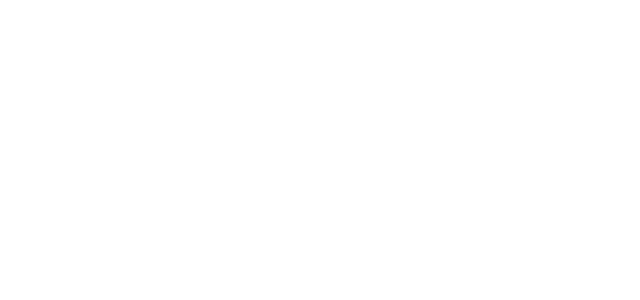
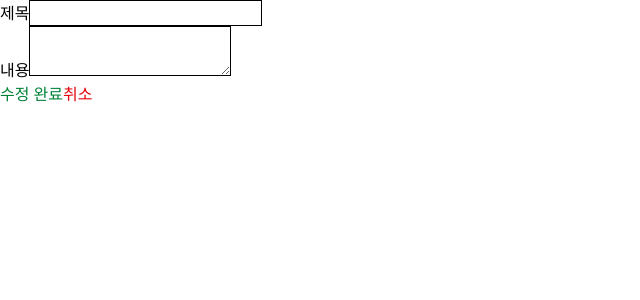
Before and after one commit to Juice-Han/Tave-Study-Blog, a React (Vite) app: page /posts/edit/1 in a window 1280 px wide. Before the commit this address had no page. Shown: the top 300 px of the page, without its empty margins (0-640 px from the left). Built offline with nearby package versions, Linux system fonts and the light colour scheme.

Commit message:
feat: 간단한 UI 개발 완료

```diff
--- a/src/App.tsx
+++ b/src/App.tsx
@@ -9,12 +9,12 @@ import WritePage from './pages/WritePage'
 import DetailPage from './pages/DetailPage'
 import PostProvider from './providers/PostProvider'
 import type { Post } from './contexts/PostContext'
+import EditPage from './pages/EditPage'
 
 function App() {
   const [userInfo, setUserInfo] = useState<UserInfo>({
     userId: null,
     username: null,
-    email: null,
     isLogin: false,
     token: null,
   })
@@ -25,13 +25,23 @@ function App() {
 
   const [posts, setPosts] = useState<Post[] | null>(null)
 
-  const changePosts = (posts: Post[]) => {
+  const changePosts = (posts: Post[] | null) => {
     setPosts(posts)
+  }
+
+  const logout = () => {
+    changePosts(null)
+    changeUserInfo({
+      userId: null,
+      username: null,
+      isLogin: false,
+      token: null,
+    })
   }
 
   return (
     <>
-      <UserProvider user={{ userInfo, changeUserInfo }}>
+      <UserProvider user={{ userInfo, changeUserInfo, logout }}>
         <PostProvider posts={{ posts, changePosts }}>
           <BrowserRouter>
             <Routes>
@@ -55,6 +65,10 @@ function App() {
                 path='/posts/:id'
                 element={<DetailPage />}
               />
+              <Route
+                path='/posts/edit/:id'
+                element={<EditPage />}
+              />
             </Routes>
           </BrowserRouter>
         </PostProvider>
--- a/src/contexts/PostContext.ts
+++ b/src/contexts/PostContext.ts
@@ -11,7 +11,7 @@ export interface Post {
 
 export interface PostContextType {
   posts: Post[] | null
-  changePosts: (posts: Post[]) => void
+  changePosts: (posts: Post[] | null) => void
 }
 
 export const PostContext = createContext<PostContextType | null>(null)
--- a/src/contexts/UserContext.ts
+++ b/src/contexts/UserContext.ts
@@ -3,7 +3,6 @@ import React from 'react'
 export interface UserInfo {
   userId: number | null
   username: string | null
-  email: string | null
   isLogin: boolean
   token: string | null
 }
@@ -11,6 +10,7 @@ export interface UserInfo {
 export interface UserContextType {
   userInfo: UserInfo
   changeUserInfo: (updates: Partial<UserInfo>) => void
+  logout: () => void
 }
 
 export const UserContext = React.createContext<UserContextType | null>(null)
--- a/src/pages/DetailPage.tsx
+++ b/src/pages/DetailPage.tsx
@@ -33,6 +33,7 @@ function DetailPage() {
           },
         )
         setPost(res.data.post)
+        console.log(res.data.post, userInfo)
       } catch (e) {
         console.log(e)
         alert('글을 불러오던 중 에러가 발생했습니다.')
@@ -43,6 +44,25 @@ function DetailPage() {
     }
     getPostDetail()
   }, [])
+
+  const editPost = (postId: number) => {
+    navigator(`/posts/edit/${postId}`)
+  }
+
+  const deletePost = async (postId: number) => {
+    try {
+      await axios.delete(`https://juicehan.shop/api/posts/${postId}`, {
+        headers: {
+          Authorization: `Bearer ${userInfo.token}`,
+        },
+      })
+      alert('글이 성공적으로 삭제되었습니다.')
+      navigator('/')
+    } catch (e) {
+      console.log(e)
+      alert('글 삭제 중 오류가 발생했습니다.')
+    }
+  }
   if (isLoading) {
     return (
       <div>
@@ -55,9 +75,27 @@ function DetailPage() {
       {post ?
         <div>
           <div>
-            <p>제목: {post?.title}</p>
-            <p>내용: {post?.content}</p>
-            <p>작성자: {post?.author_username}</p>
+            <p>제목: {post.title}</p>
+            <p>내용: {post.content}</p>
+            <p>작성자: {post.author_username}</p>
+          </div>
+          <div>
+            {userInfo.userId === post.author_id && (
+              <div>
+                <button
+                  onClick={() => editPost(post.id)}
+                  className='text-green-700'
+                >
+                  수정
+                </button>
+                <button
+                  onClick={() => deletePost(post.id)}
+                  className='text-red-600'
+                >
+                  삭제
+                </button>
+              </div>
+            )}
           </div>
           <button
             onClick={() => navigator('/')}
--- /dev/null
+++ b/src/pages/EditPage.tsx
@@ -0,0 +1,95 @@
+import axios from 'axios'
+import { useContext, useEffect, useState } from 'react'
+import { useNavigate, useParams } from 'react-router-dom'
+import { UserContext } from '../contexts/UserContext'
+import { PostContext } from '../contexts/PostContext'
+
+function EditPage() {
+  const userContext = useContext(UserContext)
+  const postContext = useContext(PostContext)
+  if (!userContext || !postContext) {
+    throw new Error(
+      'UserContext and PostContext must be used within its Provider',
+    )
+  }
+  const { userInfo } = userContext
+  const { posts } = postContext
+  const navigator = useNavigate()
+  const { id: postId } = useParams()
+  const [title, setTitle] = useState('')
+  const [content, setContent] = useState('')
+
+  useEffect(() => {
+    if (posts && postId) {
+      const editedPost = posts.find((post) => post.id === +postId)
+      if (editedPost) {
+        setTitle(editedPost.title)
+        setContent(editedPost.content)
+      } else {
+        alert('수정할 글을 찾을 수 없습니다.')
+        navigator('/')
+      }
+    }
+  }, [])
+
+  const editPost = async () => {
+    try {
+      await axios.put(
+        `https://juicehan.shop/api/posts/${postId}`,
+        {
+          title,
+          content,
+        },
+        {
+          headers: {
+            Authorization: `Bearer ${userInfo.token}`,
+          },
+        },
+      )
+      alert('글이 성공적으로 수정되었습니다.')
+      navigator(`/posts/${postId}`)
+    } catch (e) {
+      console.log(e)
+      alert('글 수정 중 오류가 발생했습니다.')
+    }
+  }
+  return (
+    <div>
+      <div>
+        <label htmlFor='title'>제목</label>
+        <input
+          id='title'
+          type='text'
+          value={title}
+          onChange={(e) => setTitle(e.target.value)}
+          className='border'
+        />
+      </div>
+      <div>
+        <label htmlFor='content'>내용</label>
+        <textarea
+          id='title'
+          value={content}
+          onChange={(e) => setContent(e.target.value)}
+          className='border'
+        />
+      </div>
+      <div>
+        <button
+          className='text-green-700'
+          onClick={editPost}
+        >
+          수정 완료
+        </button>
+        <button
+          onClick={() => navigator(`/posts/${postId}`)}
+          className='text-red-600'
+        >
+          취소
+        </button>
+      </div>
+    </div>
+  )
+}
+
+export default EditPage
--- a/src/pages/HomePage.tsx
+++ b/src/pages/HomePage.tsx
@@ -14,7 +14,7 @@ function HomePage() {
   }
 
   const navigator = useNavigate()
-  const { userInfo } = userContext
+  const { userInfo, logout } = userContext
   const { posts, changePosts } = postContext
   const [isLoading, setIsLoading] = useState(true)
   const [error, setError] = useState<AxiosError | null>(null)
@@ -40,6 +40,12 @@ function HomePage() {
     }
     getPosts()
   }, [userInfo])
+
+  const logoutHandler = () => {
+    logout()
+    changePosts(null)
+    navigator('/login')
+  }
 
   const renderContent = () => {
     if (isLoading) {
@@ -81,6 +87,16 @@ function HomePage() {
   return (
     <>
       <div>
+        {userInfo.isLogin && (
+          <button
+            onClick={logoutHandler}
+            className='bg-red-400'
+          >
+            로그아웃({userInfo.username})
+          </button>
+        )}
+      </div>
+      <div>
         <button
           onClick={() => navigator('/posts/write')}
           className='text-blue-500'
--- a/src/pages/LoginPage.tsx
+++ b/src/pages/LoginPage.tsx
@@ -21,8 +21,14 @@ function LoginPage() {
         password,
       })
       if (res.status === 200) {
-        const { id, email, token } = res.data
-        changeUserInfo({ userId: id, username, email, isLogin: true, token })
+        const { user, token } = res.data
+        console.log(res.data)
+        changeUserInfo({
+          userId: user.id,
+          username: user.username,
+          isLogin: true,
+          token,
+        })
         navigator('/')
       } else {
         alert('아이디와 비밀번호를 다시 확인해주세요.')
```
